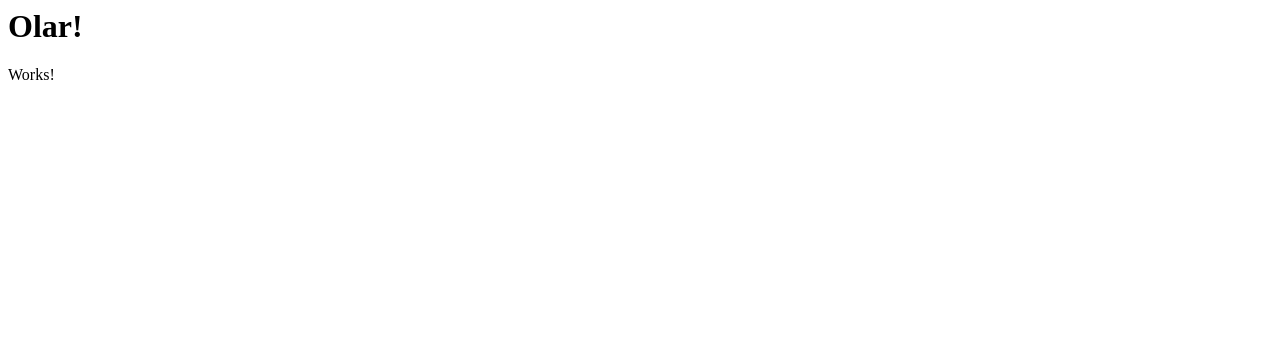
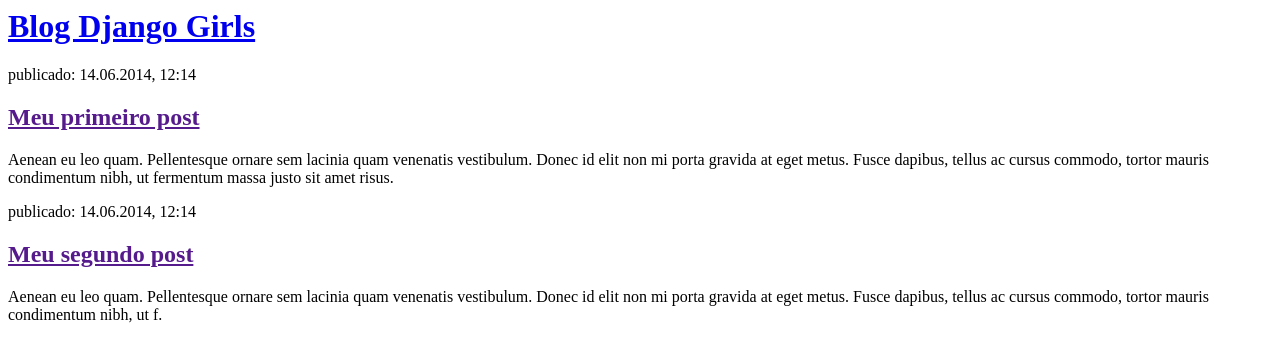
Before and after one commit to RenanFarias/djangogirls, a Django app: page / in a window 1280 px wide. Before the commit the part shown is almost empty. Shown: the top 362 px of the page. Run offline with Django 3.2, Linux system fonts and the light colour scheme.

Commit message:
html add

```diff
--- a/blog/templates/blog/post_list.html
+++ b/blog/templates/blog/post_list.html
@@ -1,10 +1,22 @@
 <html>
+    <head>
+        <title>Blog Django Girls</title>
+    </head>
     <body>
-        <h1>
-            Olar!
-        </h1>
-        <p>
-            Works!
-        </p>
+        <div>
+            <h1><a href="/">Blog Django Girls</a></h1>
+        </div>
+
+        <div>
+            <p>publicado: 14.06.2014, 12:14</p>
+            <h2><a href="">Meu primeiro post</a></h2>
+            <p>Aenean eu leo quam. Pellentesque ornare sem lacinia quam venenatis vestibulum. Donec id elit non mi porta gravida at eget metus. Fusce dapibus, tellus ac cursus commodo, tortor mauris condimentum nibh, ut fermentum massa justo sit amet risus.</p>
+        </div>
+
+        <div>
+            <p>publicado: 14.06.2014, 12:14</p>
+            <h2><a href="">Meu segundo post</a></h2>
+            <p>Aenean eu leo quam. Pellentesque ornare sem lacinia quam venenatis vestibulum. Donec id elit non mi porta gravida at eget metus. Fusce dapibus, tellus ac cursus commodo, tortor mauris condimentum nibh, ut f.</p>
+        </div>
     </body>
 </html>
```
